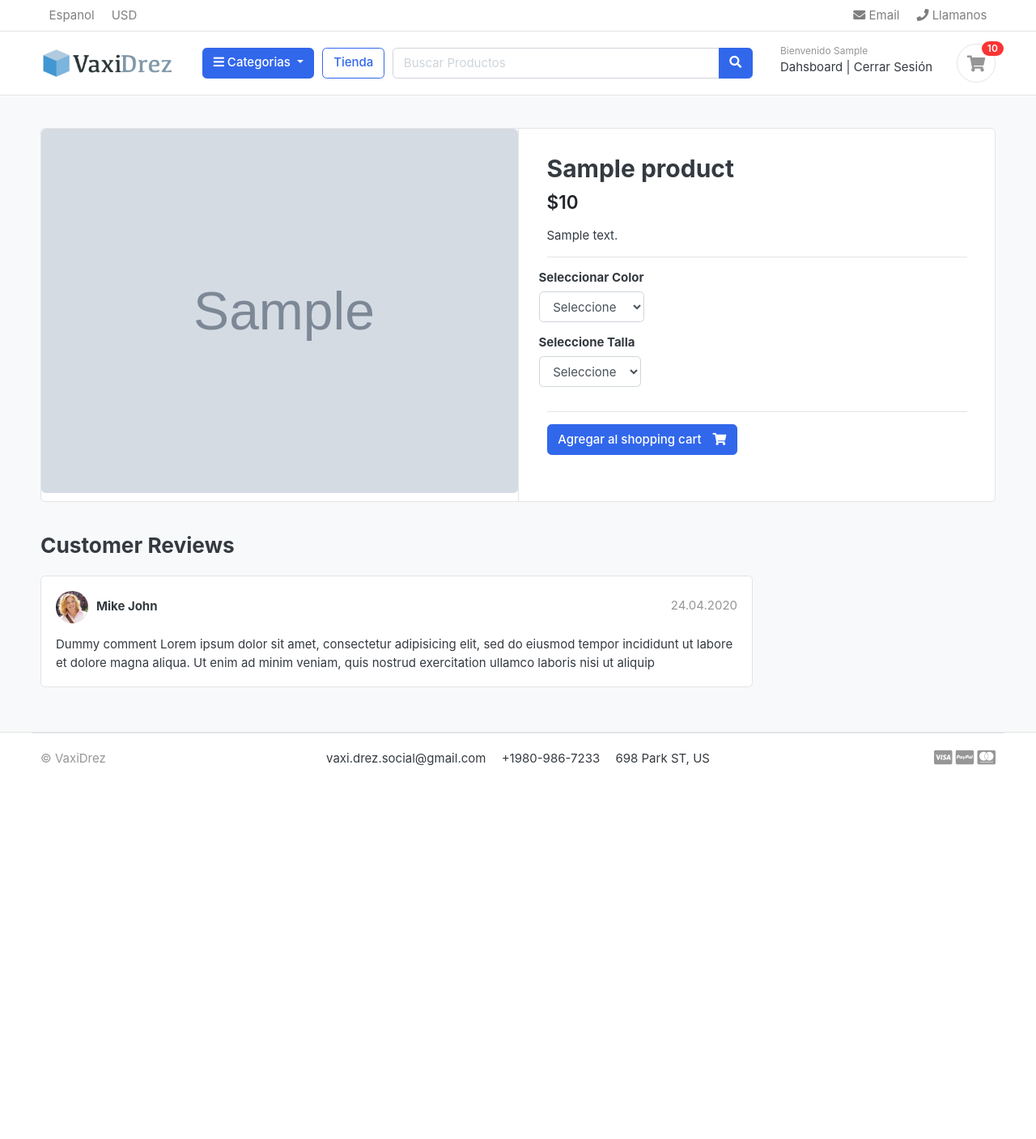
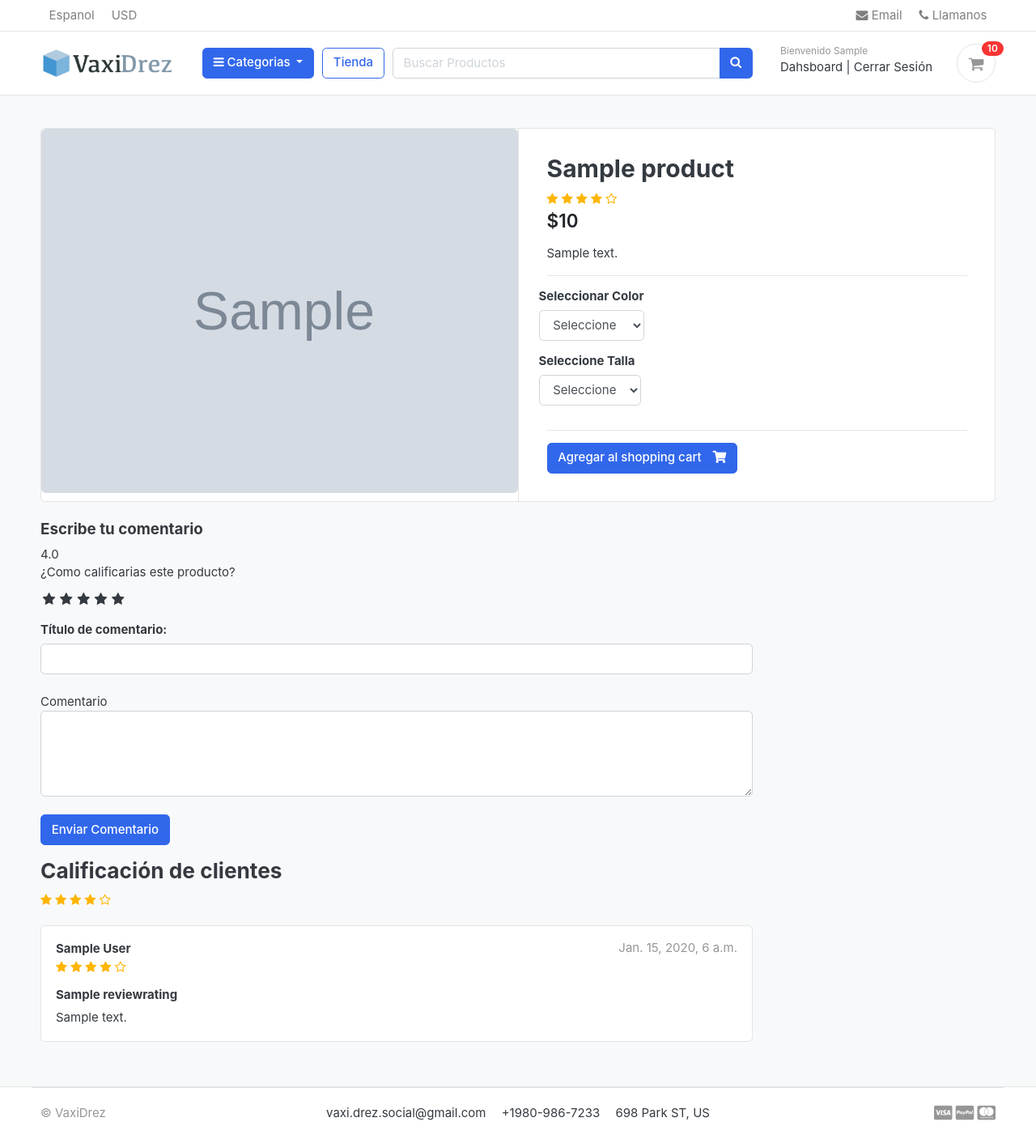
Before and after one commit to eroquel/ecommerce-django, a Django app: a page that uses ecommerce/templates/base.html in a window 1280 px wide. Shown: the whole page at 81% size. Before the commit the page ends 946 px from the top, so only its background shows below. Run offline with Django 3.2, Linux system fonts and the light colour scheme; a user stored in the database is signed in; tables that the repository leaves empty hold one stand-in row (values such as "Sample post"); grey boxes marked "Sample" are stand-in pictures; some libraries are stand-ins or nearby versions; some web fonts are replaced.

Commit message:
Implementación de comentarios a productos - reviews

```diff
--- /dev/null
+++ b/ecommerce/ecommerce/static/css/custom.css
@@ -0,0 +1,59 @@
+.rate > input {
+    display:none;
+  }
+
+  .rate {
+    display: inline-block;
+    border:0;
+  }
+
+  .rate > label {
+    float: right;
+  }
+
+  .rate > label:before {
+    display: inline-block;
+    font-size: 1.1rem;
+    font-family: FontAwesome;
+    content: "\f005";
+    margin: 0;
+    padding: 0.3rem .2rem;
+    cursor: pointer;
+  }
+
+  .rate .half:before{
+    content: "\f089";
+    position: absolute;
+    padding-right: 0;
+  }
+
+  input:checked ~ label, label:hover ~label{
+      color: #ffb503;
+  }
+
+  input:checked + label:hover, input:checked ~ label:hover, input:checked ~ label:hover ~ label,
+  label:hover ~ inpput:checked ~ label {
+      color: #cc9000;
+  }
+
+  .rating-star i{
+    color: #ffb503 !important;
+  }
+
+  /*
+  ul.thumb {
+    margin: 0 auto;
+    padding: 0;
+    float: left;
+  }
+
+  ul.thumb li {
+    list-style: none;
+      margin: 10px;
+  }
+
+  ul.thumb li img{
+    width: 80px;
+    height: 80px;
+    border: 1px solid grey;
+  }
--- a/ecommerce/myapps/accounts/models.py
+++ b/ecommerce/myapps/accounts/models.py
@@ -57,6 +57,10 @@ class Account(AbstractBaseUser): # en esta clase (modelo) se definen los campos
 
     objects = MyAccountManager() #Objects, será una instancia de MyAccountManager. Agrego a aquí este Objcts para crear nuevos usuario, ya que así, se almacenarán en la tabla Account creado por el modelo Account.
 
+    def full_name(self):
+        return f'{self.first_name} {self.last_name}'
+
+
     def __str__(self):
         return self.email
 
--- a/ecommerce/myapps/store/admin.py
+++ b/ecommerce/myapps/store/admin.py
@@ -1,5 +1,5 @@
 from django.contrib import admin
-from .models import Product, Variation
+from .models import Product, Variation, ReviewRating
 
 
 class ProductAdmin(admin.ModelAdmin):
@@ -17,3 +17,4 @@ class Variationadmin(admin.ModelAdmin):
 
 admin.site.register(Product, ProductAdmin)
 admin.site.register(Variation, Variationadmin)
+admin.site.register(ReviewRating)
--- a/ecommerce/myapps/store/urls.py
+++ b/ecommerce/myapps/store/urls.py
@@ -6,4 +6,5 @@ urlpatterns = [
     path('category/<slug:category_slug>/', views.store, name = 'products_by_category'),
     path('category/<slug:category_slug>/<slug:product_slug>/', views.product_detail, name = 'product_detail'),
     path('search/', views.search, name = 'search'),
+    path('submit_review/<int:product_id>/', views.submit_review, name = 'submit_review'), #Esta Url recibirá un parametro con el product id par apoder identificar a cual producto se lestá haciendo el review
 ]
--- a/ecommerce/myapps/store/views.py
+++ b/ecommerce/myapps/store/views.py
@@ -1,17 +1,20 @@
-from django.shortcuts import get_object_or_404, render
+from django.contrib import messages
+from django.shortcuts import get_object_or_404, render, redirect
 
-from .models import Product
+from .models import Product, ReviewRating
 from ..category.models import Category
 from myapps.carts.models import CartItem
 from ..carts.views import _cart_id
 from django.core.paginator import EmptyPage, PageNotAnInteger, Paginator #estas Clases son secesarioas para crear la páginación
-from django.db.models import Q #esta clase es para crear un buscador.
+from django.db.models import Q #Esta clase es para crear un buscador.
+from .forms import ReviewForm
+from ..orders.models import Order, OrderProduct #Para validar que quien hace un review, ya haya comprado el producto.
 
 def store(request, category_slug = None):
     categories = None
     products = None
 
-    if category_slug != None: #Si category_slug tiene un slug ...
+    if category_slug != None: #Si category_slug tiene un slug, es decir, si no es None ...
         categories = get_object_or_404(Category, slug = category_slug) # guarda en **categories** la categoria que tiene un slug igual al category_slug
         products = Product.objects.filter(category = categories, is_available = True)# Guarda en prodcuts todos los productos que tienen un **category** igual  **categories** y que esten disponibles.
         paginator = Paginator(products, 5) #Voy a paginar **products** con 5 productos cada página
@@ -26,33 +29,42 @@ def store(request, category_slug = None):
         product_count = products.count() # Con la función count, estoy accediendo a la cantidad de productos en la base de datos.
 
     context = {
-        'products': paged_products, #antes se desplegaban todos los productos con **products** pero ahora se mostrará solo 5 con **paged_products**.
+        'products': paged_products, #Antes se desplegaban todos los productos con **products** pero ahora se mostrará solo 5 con **paged_products**.
         'products_count': product_count,
     }
     return render(request, 'store/store.html', context)
-
 
 def product_detail(request, category_slug, product_slug):
     try:
         single_product = Product.objects.get(category__slug = category_slug, slug = product_slug) # aqui se están haciendo 2 condicionales
         """Entendiendo  **in_cart
         Esto no es para extraer algo de la BD, esto es solo para saber si el producto que estoy viendo en el detalle de prodcutos ya está agregado en el carrito,
-        en otras palabras, quiero saber si el producto existe y la sesion existen en el CartItem. En in_cart, se almacenará un True o False, segun sea el caso.
-        **CartItem.objects.filter(cart__cart_id = _cart_id**, significa, busca dentro de CartItem, en el atributo cart, el cual es una llave foranea que te manda a la
+        en otras palabras, quiero saber si el producto existe y la sesión existen en el CartItem. En in_cart, se almacenará un True o False, según sea el caso.
+        **CartItem.objects.filter(cart__cart_id = _cart_id**, significa, busca dentro de CartItem, en el atributo cart, el cual es una llave foránea que te manda a la
         tabla/entidad Cart y dentro de Cart busca un **id** igual a **_cart_id**
 
-        , product = single_product) tambien verifica si product si dentro de CartItem en el atributo **product** el cual es otra llave foranea, si existe un producto
-        igual a single_product, si ambos son verdadero con el **exists()** devuelve un True.
+        , product = single_product) tambien verifica si product si dentro de CartItem en el atributo **product** el cual es otra llave foránea, si existe un producto
+        Igual a single_product, si ambos son verdadero con el **exists()** devuelve un True.
 
         """
         in_cart =  CartItem.objects.filter(cart__cart_id = _cart_id(request), product = single_product).exists()
     except Exception as e:
         raise e
 
+    try:  #esto es para ser usado para validar si el usuario compro o no el producto, y ni no lo compró no podrá hacer un review.
+        orderedproduct = OrderProduct.objects.filter(user = request.user, product_id = single_product.id).exists()
+    except OrderProduct.DoesNotExist:
+        orderedproduct = None
+    reviews = ReviewRating.objects.filter(product_id = single_product.id, status = True) #aquí estoy guardando en la variable **reviews** todos los reviews del producto actual.
+
     context ={
         'single_product': single_product,
         'in_cart': in_cart,
+        'orderedproduct': orderedproduct,
+        'reviews': reviews,
     }
+
+
 
     return render(request, 'store/product_datail.html', context)
 
@@ -69,3 +81,26 @@ def search(request):
         'products_count': products_count,
     }
     return render(request, 'store/store.html', context)
+
+def submit_review(request, product_id):
+    url = request.META.get('HTTP_REFERER') #obtiene URL del navegador
+    if request.method == 'POST':
+        try: #Este Try es para acutalizar un review existen.
+            reviews = ReviewRating.objects.get(user__id = request.user.id, product__id = product_id)# aquí se verifica si existe en **ReviewForm** un registro con un con el user_id  del usuario y un product_id del producto de donde se hace el review.
+            form = ReviewForm(request.POST, instance=reviews)# Aquí se reemplanza el registro anterior por el nuevo que se manda por POST. Los campos del formulario que el usuario mandan al hacer un reviews, debe hacer un Match on lo descrito en ReviewForm, es decir, los nombres de los campos del formulario deben ser los mismos descritos den ReviewForm y de esta manera se captura la información y se almacena en la variable **form**
+            form.save()
+            messages.success(request, 'Gracias!, tu comentario ha sido actualizado')
+            return redirect(url)
+        except ReviewRating.DoesNotExist: #el except es para agregar un Review nuevo
+            form = ReviewForm(request.POST)
+            if form.is_valid():
+                data = ReviewRating() #Aquí se crea un nuevo objeto/instancia **ReviewRasting** **data* el la nueva instancia/objeto ReviewRating. Luego procedo agregarle los atributos para el nuevo registro.
+                data.subject = form.cleaned_data['subject']
+                data.rating = form.cleaned_data['rating']
+                data.review = form.cleaned_data['review']
+                data.ip = request.META.get('REMOTE_ADDR')
+                data.product_id =product_id
+                data.user_id = request.user.id
+                data.save()
+                messages.success(request, 'Muchas gracias, tu comentario ha sido enviado con éxito!')
+                return redirect(url)
--- a/ecommerce/templates/base.html
+++ b/ecommerce/templates/base.html
@@ -24,6 +24,8 @@
 <!-- custom style -->
 <link href=" {% static 'css/ui.css' %} " rel="stylesheet" type="text/css"/>
 <link href=" {% static 'css/responsive.css' %} " rel="stylesheet" media="only screen and (max-width: 1200px)" />
+<link href=" {% static 'css/custom.css' %} " rel="stylesheet" type="text/css"/>
+<link rel="stylesheet" href="https://cdnjs.cloudflare.com/ajax/libs/font-awesome/4.7.0/css/font-awesome.min.css">
 
 <!-- custom javascript -->
 <script src=" {% static 'js/script.js' %} " type="text/javascript"></script>
--- a/ecommerce/templates/store/product_datail.html
+++ b/ecommerce/templates/store/product_datail.html
@@ -23,6 +23,17 @@
     <article class="content-body">
 
         <h2 class="title">{{ single_product.product_name }}</h2>
+
+        <div class="rating-star">
+            <span>
+                <i class="fa fa-star{% if single_product.averageReview < 0.5 %}-o{% elif single_product.averageReview >= 0.5 and single_product.averageReview < 1 %}-half-o  {% endif %}" aria-hidden="true"></i>
+                <i class="fa fa-star{% if single_product.averageReview < 1.5 %}-o{% elif single_product.averageReview >= 1.5 and single_product.averageReview < 2 %}-half-o  {% endif %}" aria-hidden="true"></i>
+                <i class="fa fa-star{% if single_product.averageReview < 2.5 %}-o{% elif single_product.averageReview >= 2.5 and single_product.averageReview < 3 %}-half-o  {% endif %}" aria-hidden="true"></i>
+                <i class="fa fa-star{% if single_product.averageReview < 3.5 %}-o{% elif single_product.averageReview >= 3.5 and single_product.averageReview < 4 %}-half-o  {% endif %}" aria-hidden="true"></i>
+                <i class="fa fa-star{% if single_product.averageReview < 4.5 %}-o{% elif single_product.averageReview >= 4.5 and single_product.averageReview < 5 %}-half-o  {% endif %}" aria-hidden="true"></i>
+            </span>
+        </div>
+
 
         <div class="mb-3">
             <var class="price h4">${{single_product.price}}</var>
@@ -79,29 +90,93 @@
       <div class="row">
                   <div class="col-md-9">
 
+
+          <form action="{% url 'submit_review' single_product.id %}" method="POST">
+            {% csrf_token %}
+
+            <h5>Escribe tu comentario</h5>
+            {{ single_product.averageReview }}
+            <div class="">
+                <label for="">¿Como calificarias este producto?</label>
+                <br>
+                <div class="rate">
+                    <input type="radio" name="rating" value="5" id="rating10"> <label for="rating10" title="5"></label>
+                    <input type="radio" name="rating" value="4.5" id="rating9"><label for="rating9" title="4.5" class="half"></label>
+                    <input type="radio" name="rating" value="4" id="rating8"><label for="rating8" title="4"></label>
+                    <input type="radio" name="rating" value="3.5" id="rating7"><label for="rating7" title="3.5" class="half"></label>
+                    <input type="radio" name="rating" value="3" id="rating6"><label for="rating6" title="3"></label>
+                    <input type="radio" name="rating" value="2.5" id="rating5"><label for="rating5" title="2.5" class="half"></label>
+                    <input type="radio" name="rating" value="2" id="rating4"><label for="rating4" title="2"></label>
+                    <input type="radio" name="rating" value="1.5" id="rating3"><label for="rating3" title="1.5" class="half"></label>
+                    <input type="radio" name="rating" value="1" id="rating2"><label for="rating2" title="1"></label>
+                    <input type="radio" name="rating" value="0.5" id="rating1"><label for="rating1" title="0.5" class="half"></label>
+                </div>
+
+                <h6>Título de comentario:</h6>
+                <input type="text" class="form-control" name="subject" value="">
+                <br>
+                Comentario
+                <textarea name="review" id="" rows="4" class="form-control"></textarea>
+                <br>
+                {% if user.is_authenticated %}
+
+                    {% if orderedproduct %}
+                    <input type="submit" name="" value="Enviar Comentario" class="btn btn-primary">
+
+                    {% else %}
+
+                    <p>Primero debes comprar el producto para hacer un comentario</p>
+
+                    {% endif %}
+
+                {% else %}
+                     <p>Para enviar un comentario, debes iniciar sesión <span><a href="{% url 'login' %}">Iniciar Sesión</a></span></p>
+                {% endif %}
+            </div>
+
+            {% include 'includes/alerts.html' %}
+
+          </form>
+
           <header class="section-heading">
-              <h3>Customer Reviews </h3>
+            <h3>Calificación de clientes </h3>
+            <div class="rating-star">
+                <span>
+                    <i class="fa fa-star{% if single_product.averageReview < 0.5 %}-o{% elif single_product.averageReview >= 0.5 and single_product.averageReview < 1 %}-half-o  {% endif %}" aria-hidden="true"></i>
+                    <i class="fa fa-star{% if single_product.averageReview < 1.5 %}-o{% elif single_product.averageReview >= 1.5 and single_product.averageReview < 2 %}-half-o  {% endif %}" aria-hidden="true"></i>
+                    <i class="fa fa-star{% if single_product.averageReview < 2.5 %}-o{% elif single_product.averageReview >= 2.5 and single_product.averageReview < 3 %}-half-o  {% endif %}" aria-hidden="true"></i>
+                    <i class="fa fa-star{% if single_product.averageReview < 3.5 %}-o{% elif single_product.averageReview >= 3.5 and single_product.averageReview < 4 %}-half-o  {% endif %}" aria-hidden="true"></i>
+                    <i class="fa fa-star{% if single_product.averageReview < 4.5 %}-o{% elif single_product.averageReview >= 4.5 and single_product.averageReview < 5 %}-half-o  {% endif %}" aria-hidden="true"></i>
+                </span>
+            </div>
+        </header>
 
-          </header>
-
+          {% for review in reviews  %}
           <article class="box mb-3">
               <div class="icontext w-100">
-                  <img src="./images/avatars/avatar1.jpg" class="img-xs icon rounded-circle">
                   <div class="text">
-                      <span class="date text-muted float-md-right">24.04.2020 </span>
-                      <h6 class="mb-1">Mike John </h6>
+                      <span class="date text-muted float-md-right">{{ review.updated_at }}</span>
+                      <h6 class="mb-1"> {{ review.user.full_name }} </h6>
+                      <div class="rating-star">
+                          <span>
+                              <i class="fa fa-star{% if review.rating == 0.5 %}-half-o{% elif review.rating < 1 %}-o {% endif %}" aria-hidden="true"></i>
+                              <i class="fa fa-star{% if review.rating == 1.5 %}-half-o{% elif review.rating < 2 %}-o {% endif %}" aria-hidden="true"></i>
+                              <i class="fa fa-star{% if review.rating == 2.5 %}-half-o{% elif review.rating < 3 %}-o {% endif %}" aria-hidden="true"></i>
+                              <i class="fa fa-star{% if review.rating == 3.5 %}-half-o{% elif review.rating < 4 %}-o {% endif %}" aria-hidden="true"></i>
+                              <i class="fa fa-star{% if review.rating == 4.5 %}-half-o{% elif review.rating < 5%}-o {% endif %}" aria-hidden="true"></i>
 
+                          </span>
+                      </div>
                   </div>
               </div> <!-- icontext.// -->
               <div class="mt-3">
+                  <h6>{{ review.subject }}</h6>
                   <p>
-                      Dummy comment Lorem ipsum dolor sit amet, consectetur adipisicing elit, sed do eiusmod
-                      tempor incididunt ut labore et dolore magna aliqua. Ut enim ad minim veniam,
-                      quis nostrud exercitation ullamco laboris nisi ut aliquip
+                        {{ review.review}}
                   </p>
               </div>
           </article>
-
+          {% endfor %}
 
 
           </div> <!-- col.// -->
```
Also changed, not shown: ecommerce/myapps/accounts/views.py (+21 -24 lines), ecommerce/myapps/store/forms.py (added, +7 -0 lines), ecommerce/myapps/store/models.py (+25 -0 lines), ecommerce/templates/accounts/tmp/20220404-182057-2608167943184.html (added, +92 -0 lines), ecommerce/myapps/store/migrations/0009_reviewrating.py (added).
